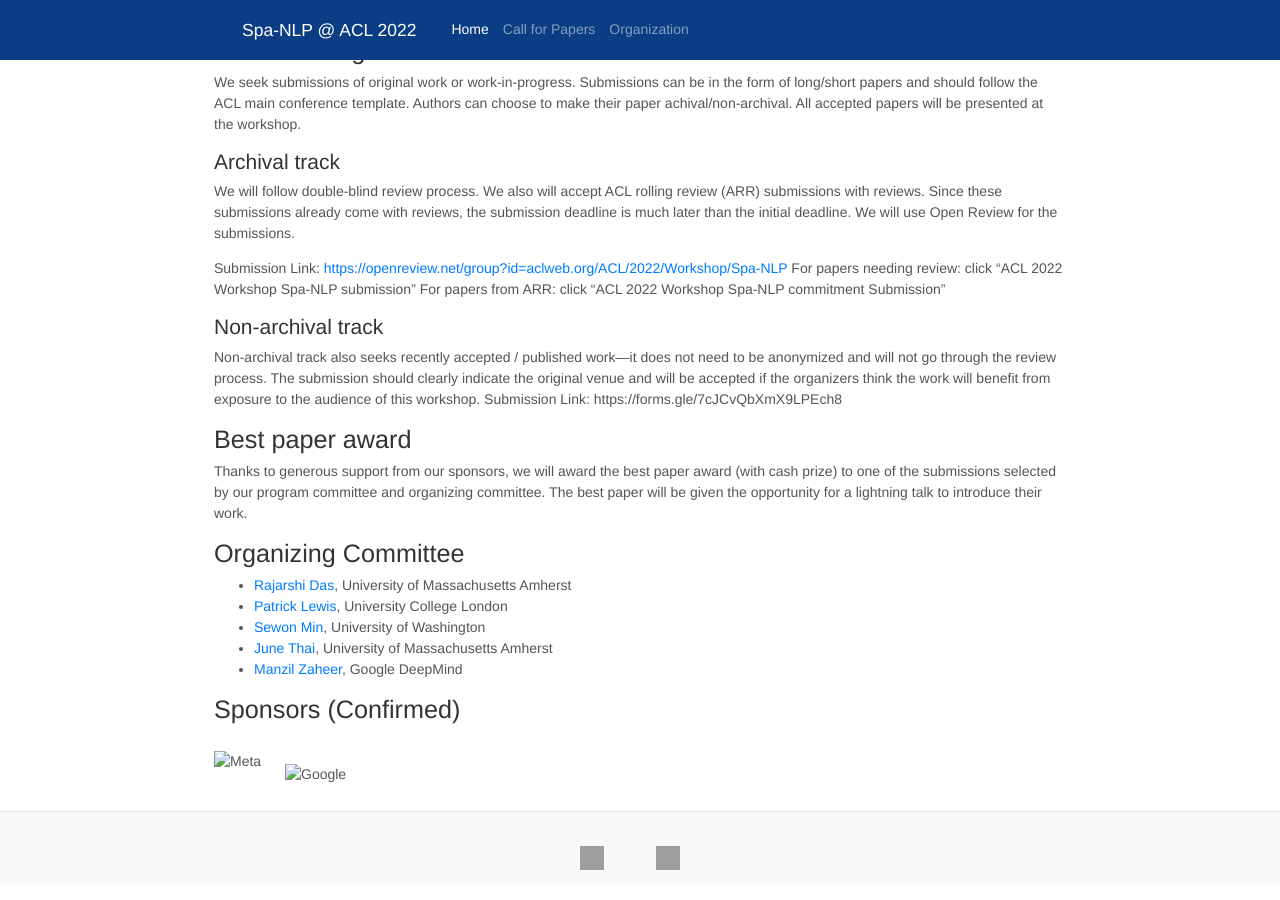
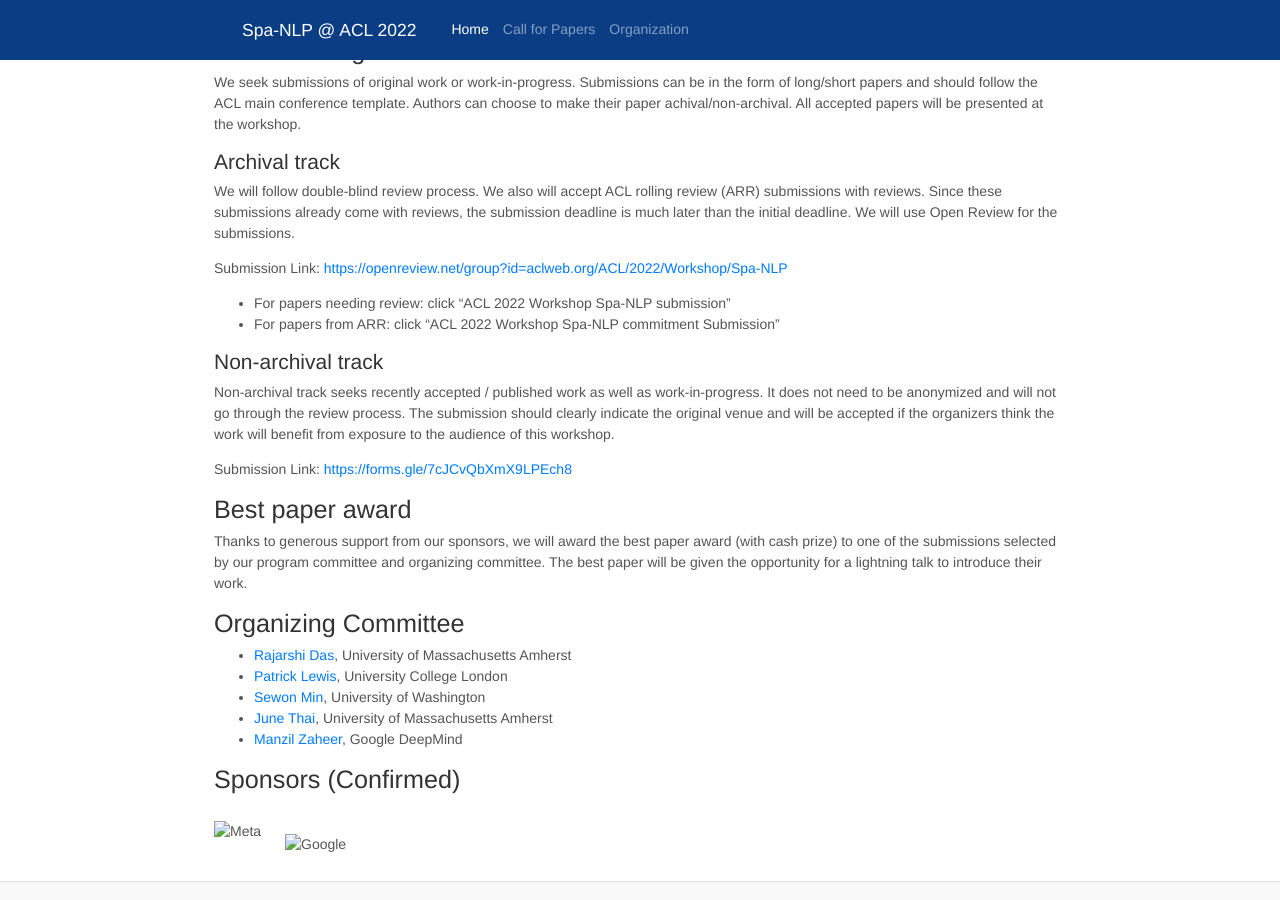
Before and after one commit to spa-nlp/spa-nlp.github.io, a Jekyll site: the page built from index.md, in a window 1280 px wide and 900 px high, scrolled down 1536 px. Built offline with Jekyll 4.4.1, drawn with Linux system fonts in a browser that asks for light colours; nearby versions of some CDN libraries; grey boxes are pictures that could not be loaded.

Commit message:
minor changes

```diff
--- a/index.md
+++ b/index.md
@@ -69,12 +69,13 @@ We seek submissions of original work or work-in-progress. Submissions can be in
 We will follow double-blind review process. We also will accept ACL rolling review (ARR) submissions with reviews. Since these submissions already come with reviews, the submission deadline is much later than the initial deadline. We will use Open Review for the submissions.
 
 Submission Link: <https://openreview.net/group?id=aclweb.org/ACL/2022/Workshop/Spa-NLP>
-For papers needing review: click "ACL 2022 Workshop Spa-NLP submission"
-For papers from ARR: click "ACL 2022 Workshop Spa-NLP commitment Submission"
+* For papers needing review: click "ACL 2022 Workshop Spa-NLP submission"
+* For papers from ARR: click "ACL 2022 Workshop Spa-NLP commitment Submission"
 
 #### Non-archival track
-Non-archival track also seeks recently accepted / published work---it does not need to be anonymized and will not go through the review process. The submission should clearly indicate the original venue and will be accepted if the organizers think the work will benefit from exposure to the audience of this workshop.
-Submission Link: https://forms.gle/7cJCvQbXmX9LPEch8
+Non-archival track seeks recently accepted / published work as well as work-in-progress. It does not need to be anonymized and will not go through the review process. The submission should clearly indicate the original venue and will be accepted if the organizers think the work will benefit from exposure to the audience of this workshop.
+
+Submission Link: <https://forms.gle/7cJCvQbXmX9LPEch8>
 
 
 ## Best paper award
```
Also changed, not shown: cfp.md (+5 -4 lines).
